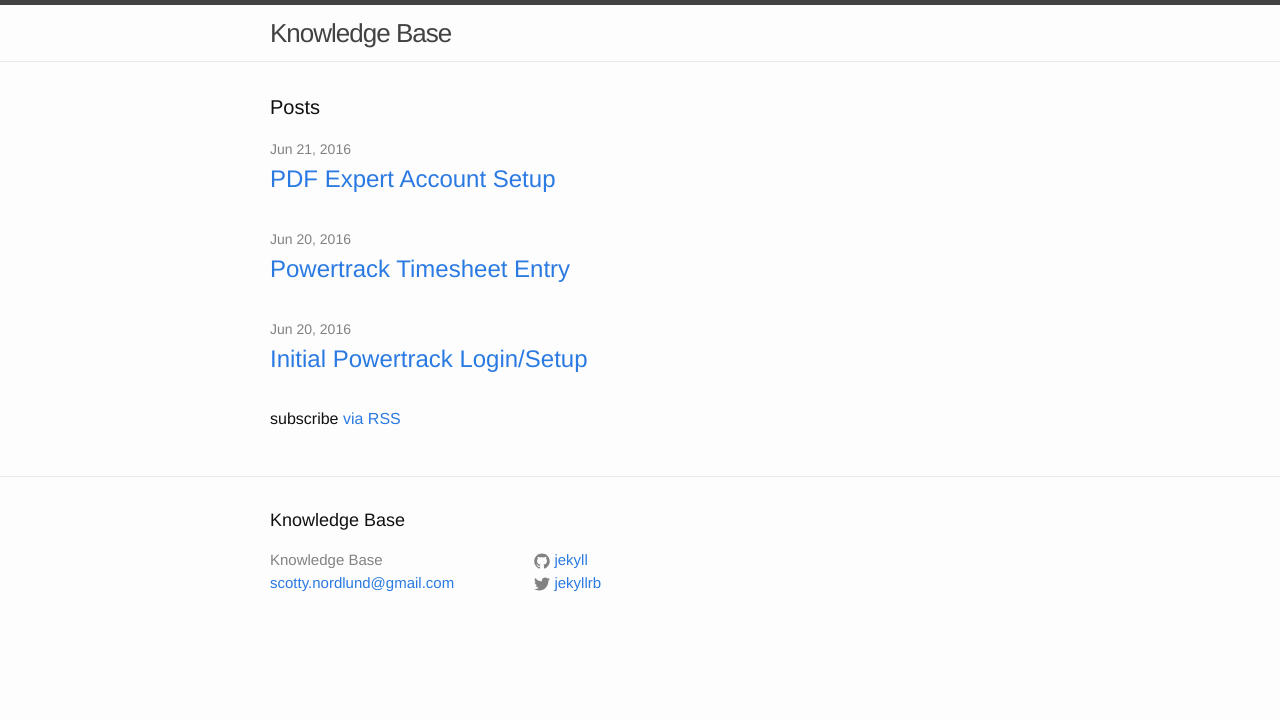
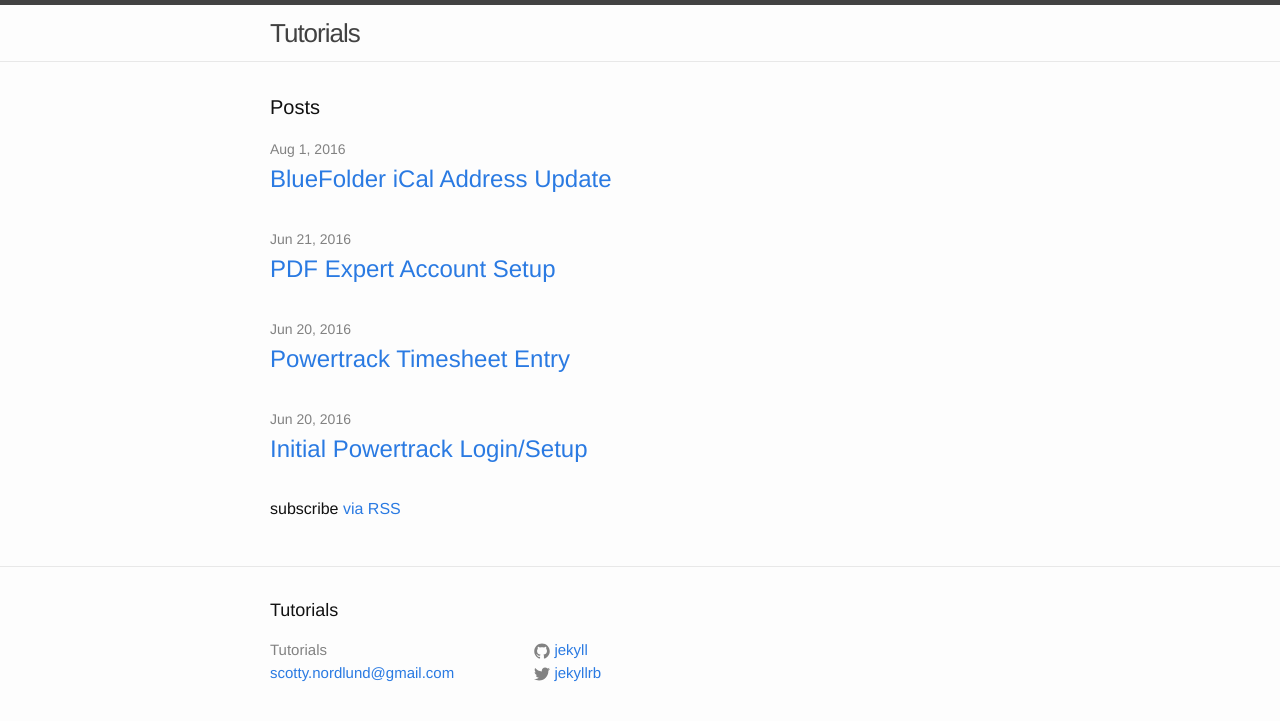
Before and after one commit to smn8600/tutorials, a Jekyll site: the page built from index.html, in a window 1280 px wide. Shown: the top 721 px of the page. Built offline with Jekyll 4.4.1, drawn with Linux system fonts in a browser that asks for light colours.

Commit message:
added directions for updating ical settings

```diff
--- a/_config.yml
+++ b/_config.yml
@@ -6,7 +6,7 @@
 # 'jekyll serve'. If you change this file, please restart the server process.
 
 # Site settings
-title: Knowledge Base
+title: Tutorials
 email: scotty.nordlund@gmail.com
 description: > # this means to ignore newlines until "baseurl:"
 
```
Also changed, not shown: _posts/2016-08-01-BlueFolder-iCal-Address Update.markdown (added, +18 -0 lines), assets/2016-06-20-initial-powertrack-setup/IMG_1402.png (added), assets/2016-08-01-BlueFolder-iCal-Address Update/00-bf-ical.PNG (added), assets/2016-08-01-BlueFolder-iCal-Address Update/01-settings.PNG (added), assets/2016-08-01-BlueFolder-iCal-Address Update/02-mail-con-cal.PNG (added), assets/2016-08-01-BlueFolder-iCal-Address Update/03-bf-calendar.PNG (added).
